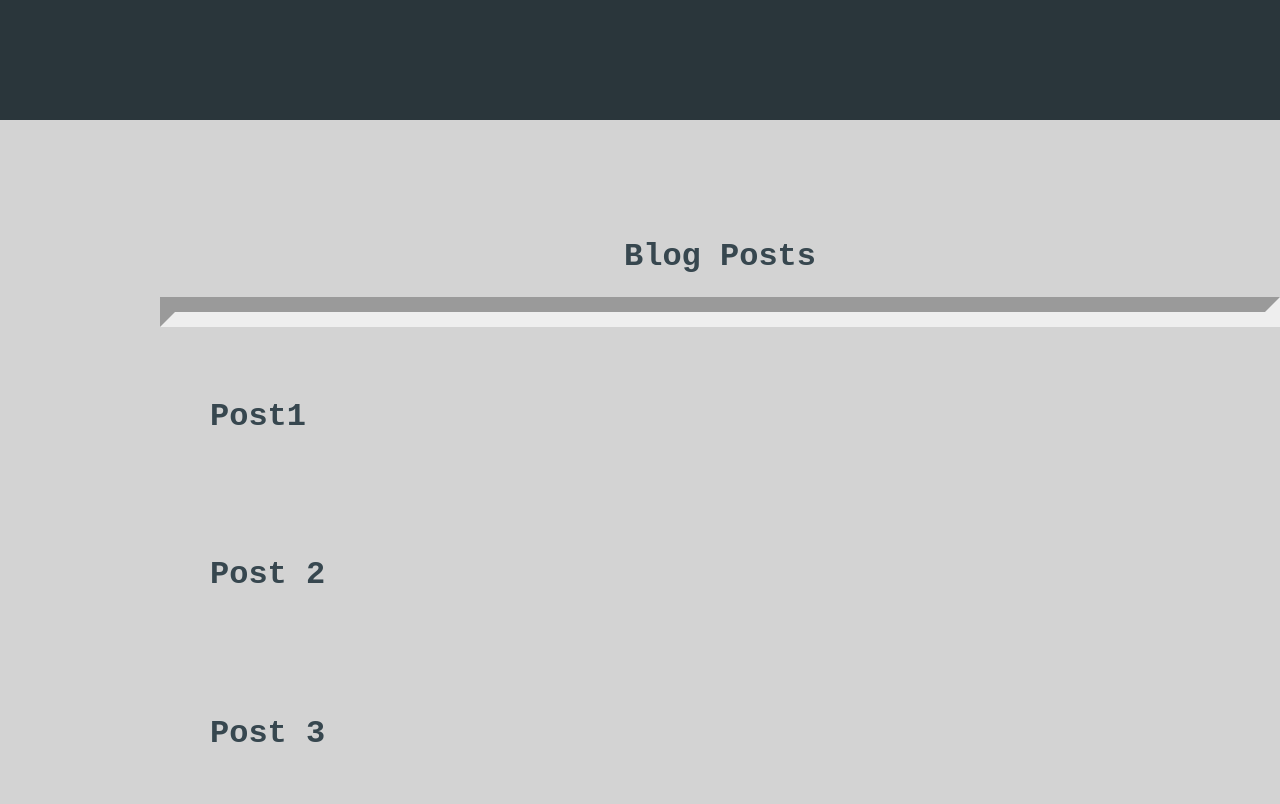
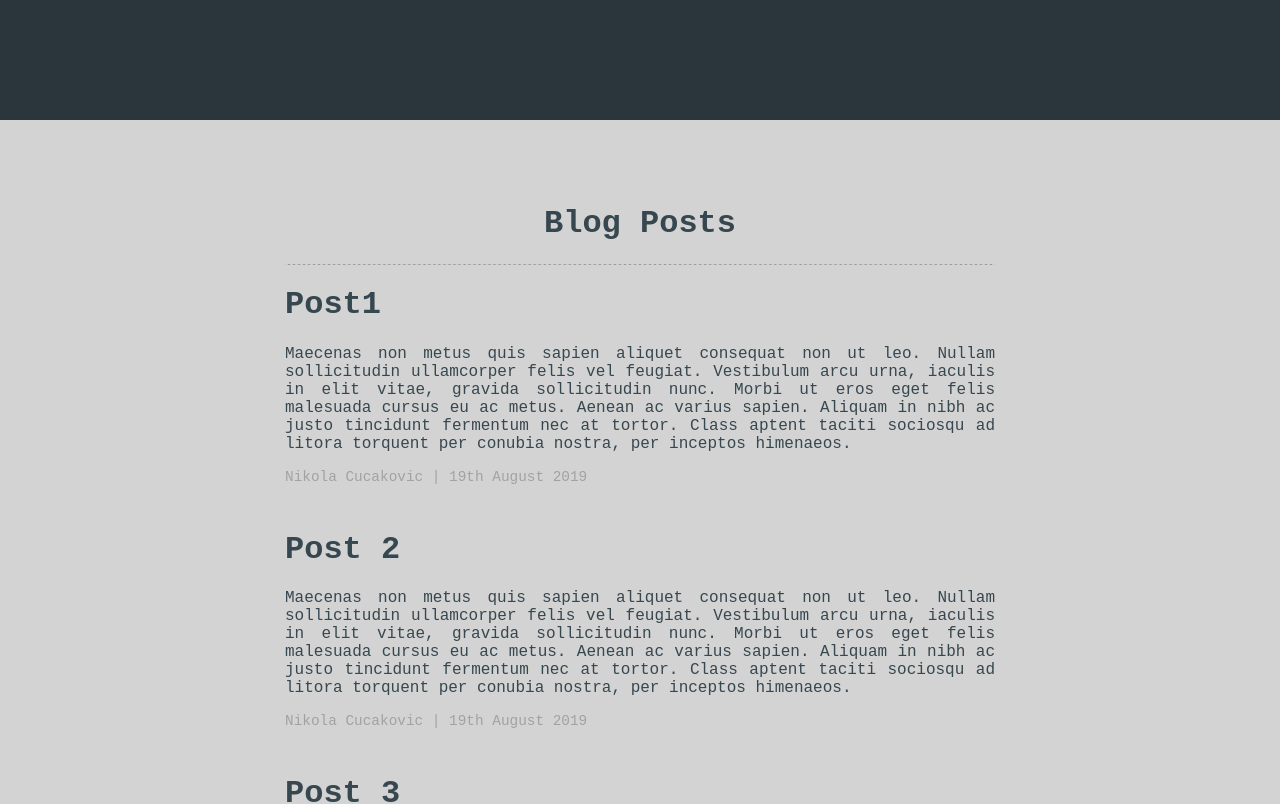
Before and after one commit to arbitraryrw/personal-website, a React (Create React App) app: page / in a window 1280 px wide. Shown: the part 680-1484 px from the top of the page. Built offline with nearby package versions, Linux system fonts and the light colour scheme.

Commit message:
Further styling posts section and styling components using inline css in JSX

```diff
--- a/src/App.css
+++ b/src/App.css
@@ -67,6 +67,7 @@
   flex-direction: column;
   align-items: left;
   padding-left: 20vh;
+  padding-right: 20vh;
   justify-content: center;
 
 }
--- a/src/components/layout/PostPreviewSection.js
+++ b/src/components/layout/PostPreviewSection.js
@@ -1,19 +1,29 @@
 import React from 'react';
 import PropTypes from 'prop-types'
+import uuid from 'uuid';
 
 class PostPreviewSection extends React.Component {
 
   render(){
 
+    console.log(this.props);
 
     return (
-      <div>
+      <div key={uuid.v4()}style={{maxWidth: "710px",margin: "4rem auto", width:"80%"}}>
       <h1 style = {{textAlign: "center"}}>Blog Posts</h1>
-      <hr style= {{borderWidth: "15px"}}/>
+      <hr style= {hrHeaderStyle}/>
+
       { this.props.posts.map((post) => (
           // <PostItem key={post.id} post={post} markComplete={this.props.markComplete} deletePost={this.props.deletePost}/>
-
-          <h1 key ={post.id} style={{padding:"50px"}}> { post.title }</h1>
+          <div key ={post.id} style={{paddingBottom:"10px"}}>
+            <h1> { post.title }</h1>
+            <p style = {{ textAlign:"justify"}}>
+              Maecenas non metus quis sapien aliquet consequat non ut leo. Nullam sollicitudin ullamcorper felis vel feugiat. Vestibulum arcu urna, iaculis in elit vitae, gravida sollicitudin nunc. Morbi ut eros eget felis malesuada cursus eu ac metus. Aenean ac varius sapien. Aliquam in nibh ac justo tincidunt fermentum nec at tortor. Class aptent taciti sociosqu ad litora torquent per conubia nostra, per inceptos himenaeos.
+            </p>
+            <p style={{ color: "#A2A2A2", fontSize: "0.9rem" }}>
+              Nikola Cucakovic | 19th August 2019
+            </p>
+          </div>
         )) }
       </div>
     );
@@ -25,5 +35,13 @@ PostPreviewSection.propTypes = {
   posts: PropTypes.array.isRequired,
 }
 
+const hrHeaderStyle = {
+  border: 0,
+  borderBottom: "1px dashed #ccc",
+  background: "#999"
+}
+
+
+
 
 export default PostPreviewSection;
```
